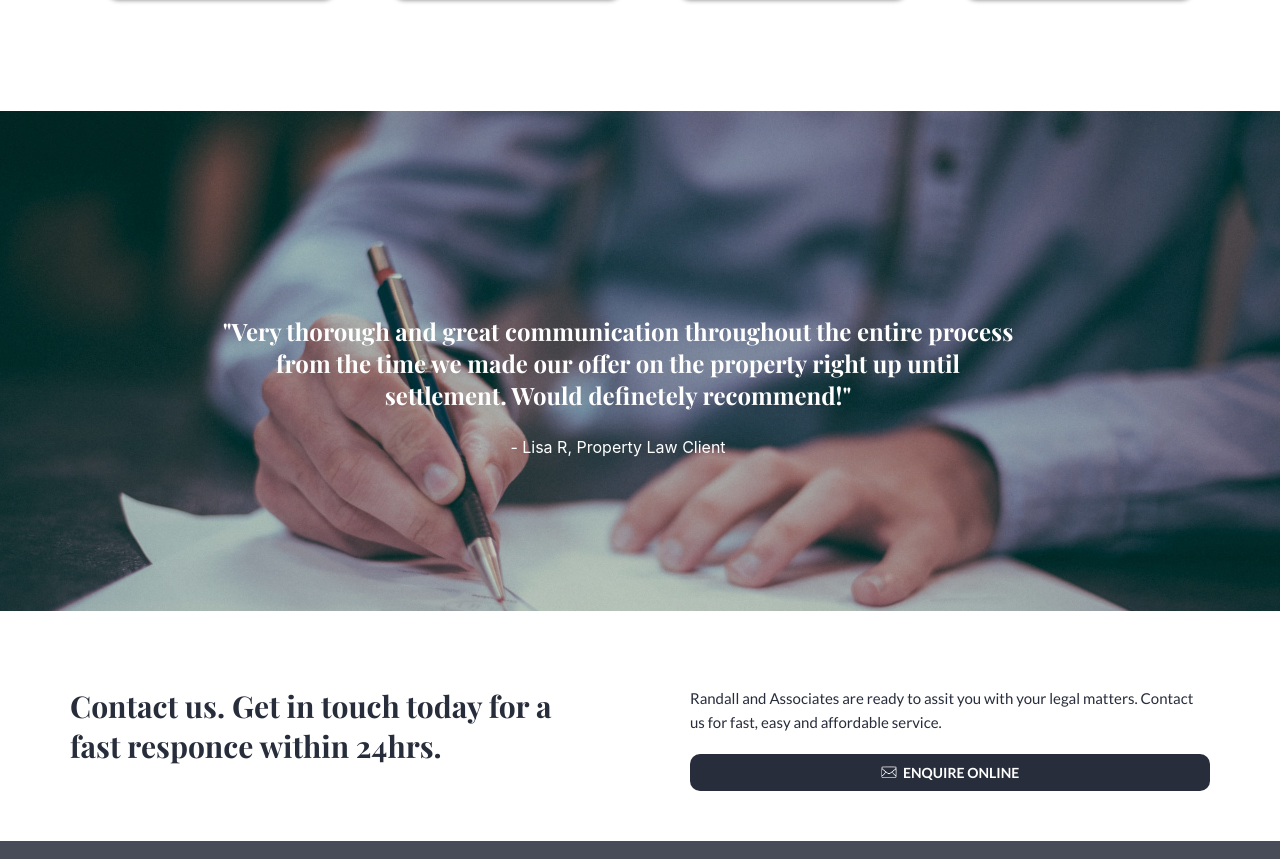
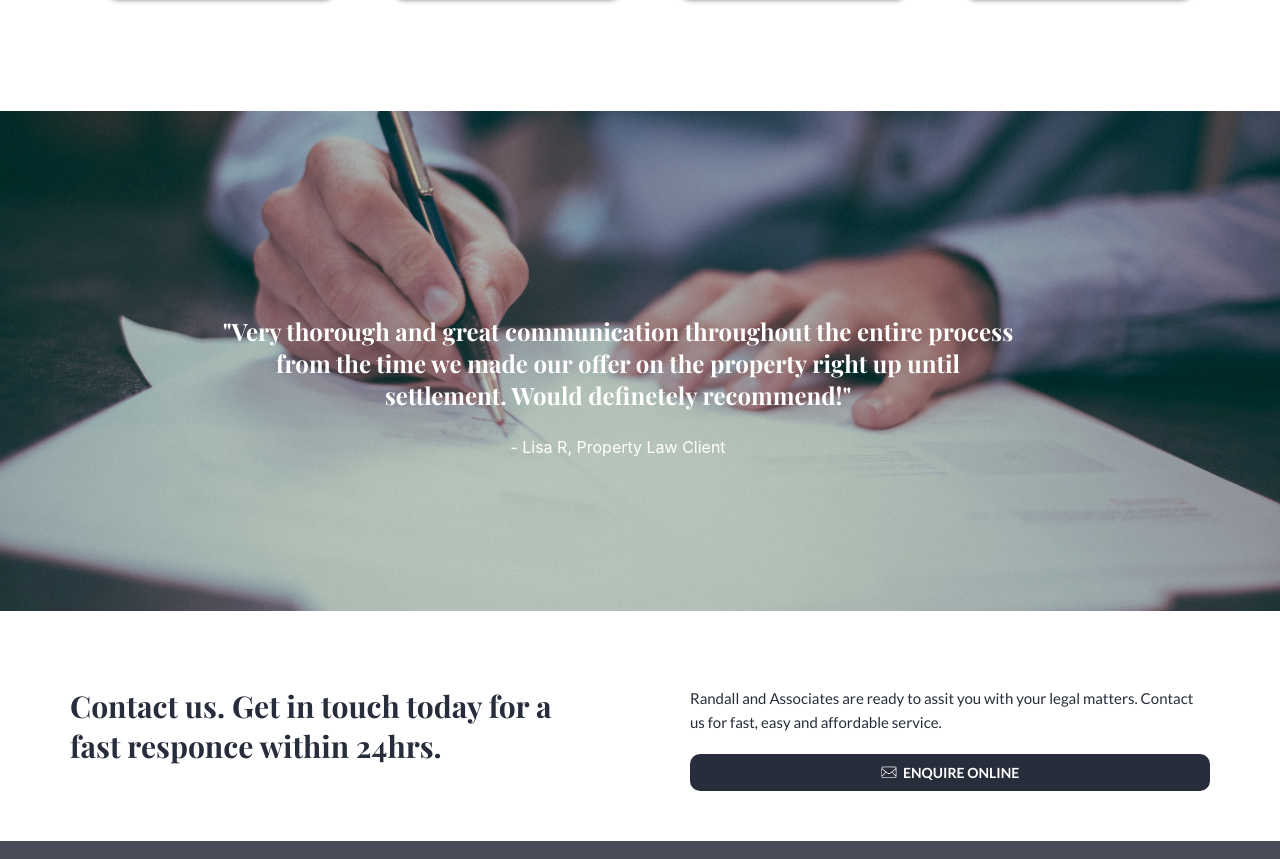
Before and after one commit to madeleinerandall/joshua-app, a React (Create React App) app: page / in a window 1280 px wide. Shown: the part 1197-2056 px from the top of the page. Built offline with nearby package versions, Linux system fonts and the light colour scheme.

Commit message:
Header and banner updates

```diff
--- a/src/Homepage/Banner/style.scss
+++ b/src/Homepage/Banner/style.scss
@@ -2,7 +2,7 @@
     // position: relative; // position absolute children are positioned relative to this element
     background-image: url(../../../public/quote2.jpg);
     background-size: cover;
-    background-position-y: 0%;
+    background-position: center;
     background-repeat: no-repeat;
 
     > .background-filter {
```
